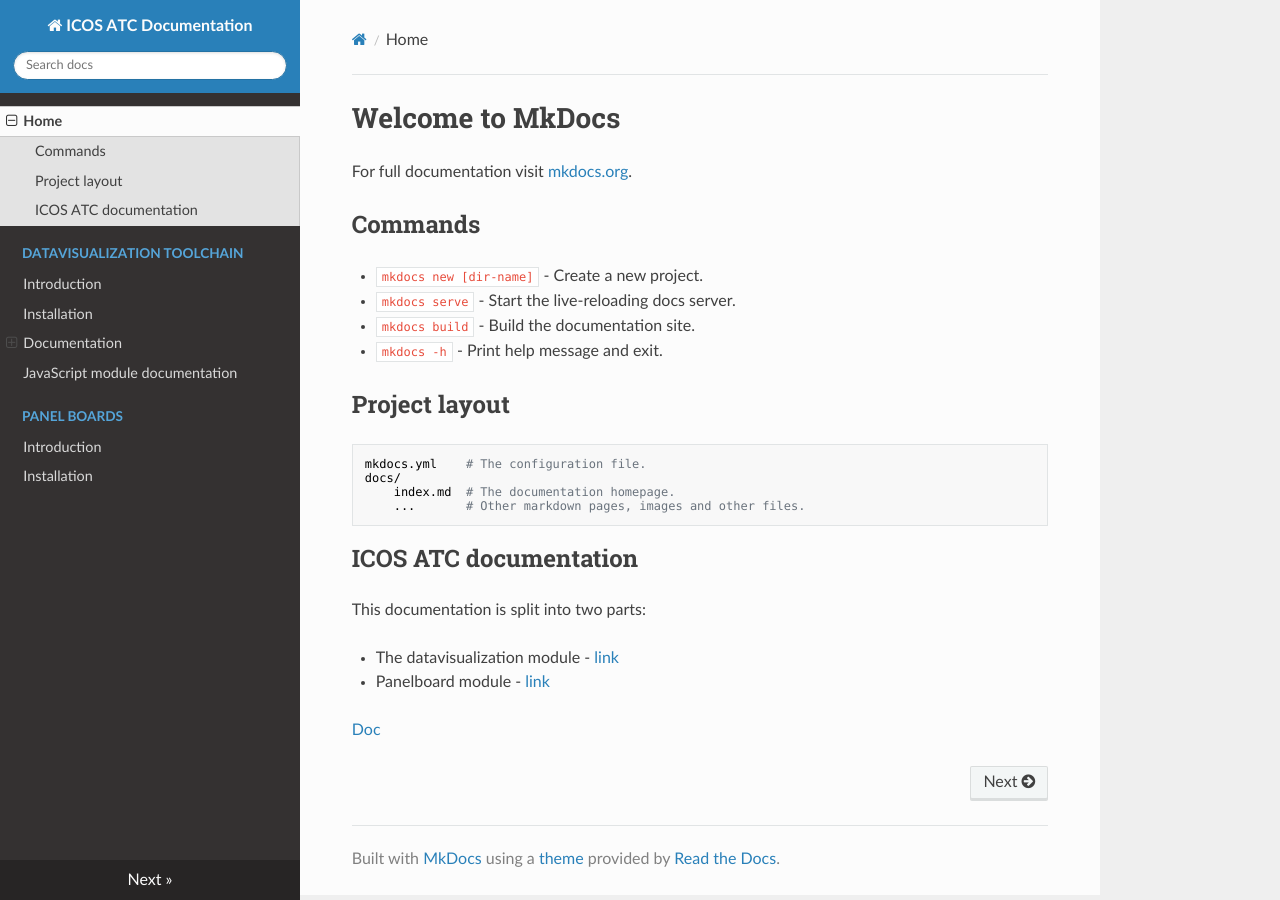
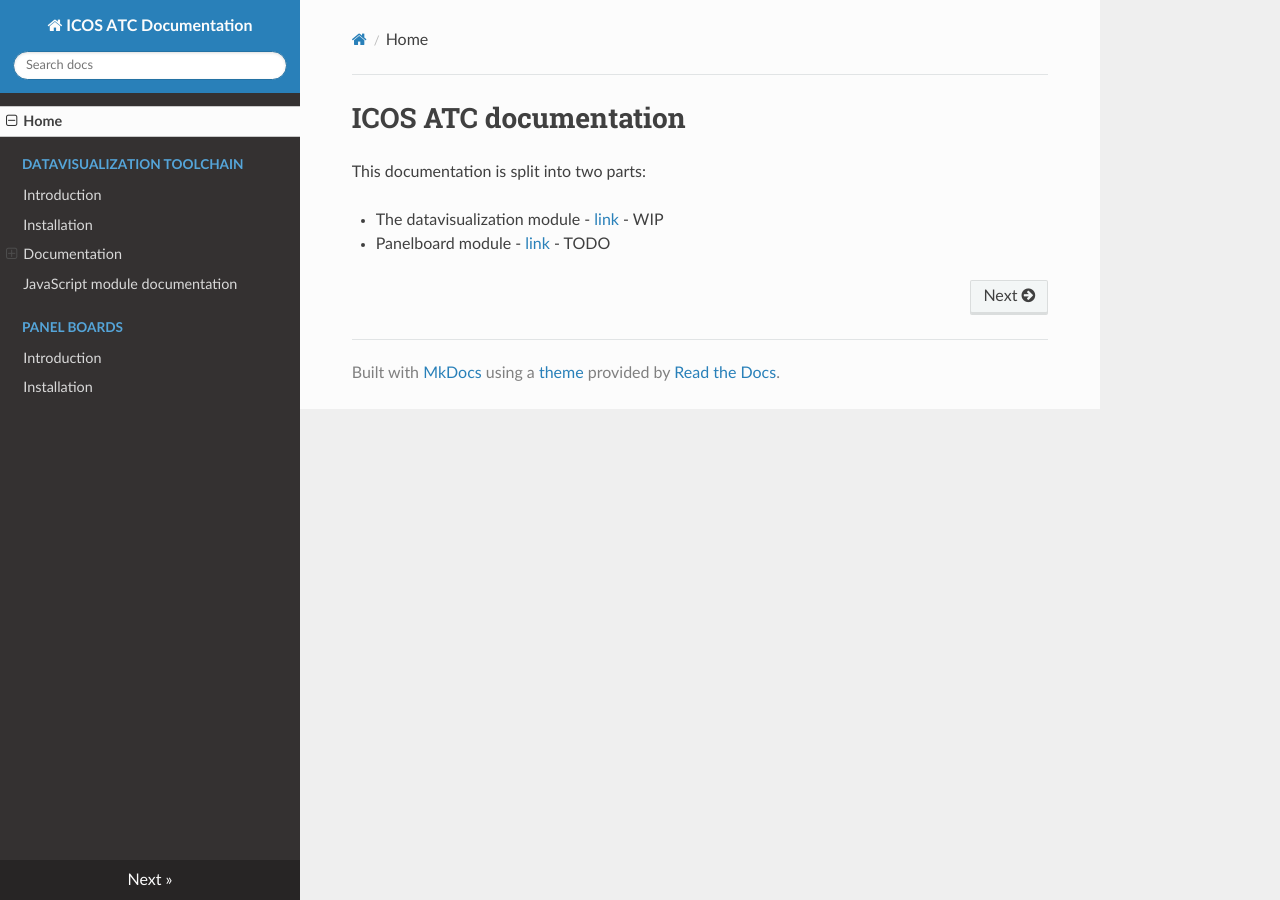
Before and after one commit to tanguymartinez/tanguymartinez.github.io, an MkDocs documentation site: the page built from docs/docs/index.md, in a window 1280 px wide. Built offline with MkDocs 1.6.1, drawn with Linux system fonts in a browser that asks for light colours; nearby versions of some CDN libraries.

Commit message:
Continue doc

```diff
--- a/docs/docs/index.md
+++ b/docs/docs/index.md
@@ -1,26 +1,6 @@
-# Welcome to MkDocs
-
-For full documentation visit [mkdocs.org](https://www.mkdocs.org).
-
-## Commands
-
-* `mkdocs new [dir-name]` - Create a new project.
-* `mkdocs serve` - Start the live-reloading docs server.
-* `mkdocs build` - Build the documentation site.
-* `mkdocs -h` - Print help message and exit.
-
-## Project layout
-
-    mkdocs.yml    # The configuration file.
-    docs/
-        index.md  # The documentation homepage.
-        ...       # Other markdown pages, images and other files.
-
-## ICOS ATC documentation
+# ICOS ATC documentation
 
 This documentation is split into two parts:
 
-* The datavisualization module - [link](datavisualization.md)
-* Panelboard module - [link](panelboard.md)
-
-[Doc](out/index.html)
+* The datavisualization module - [link](dtvs1.md) - WIP
+* Panelboard module - [link](pnb1.md) - TODO
```
